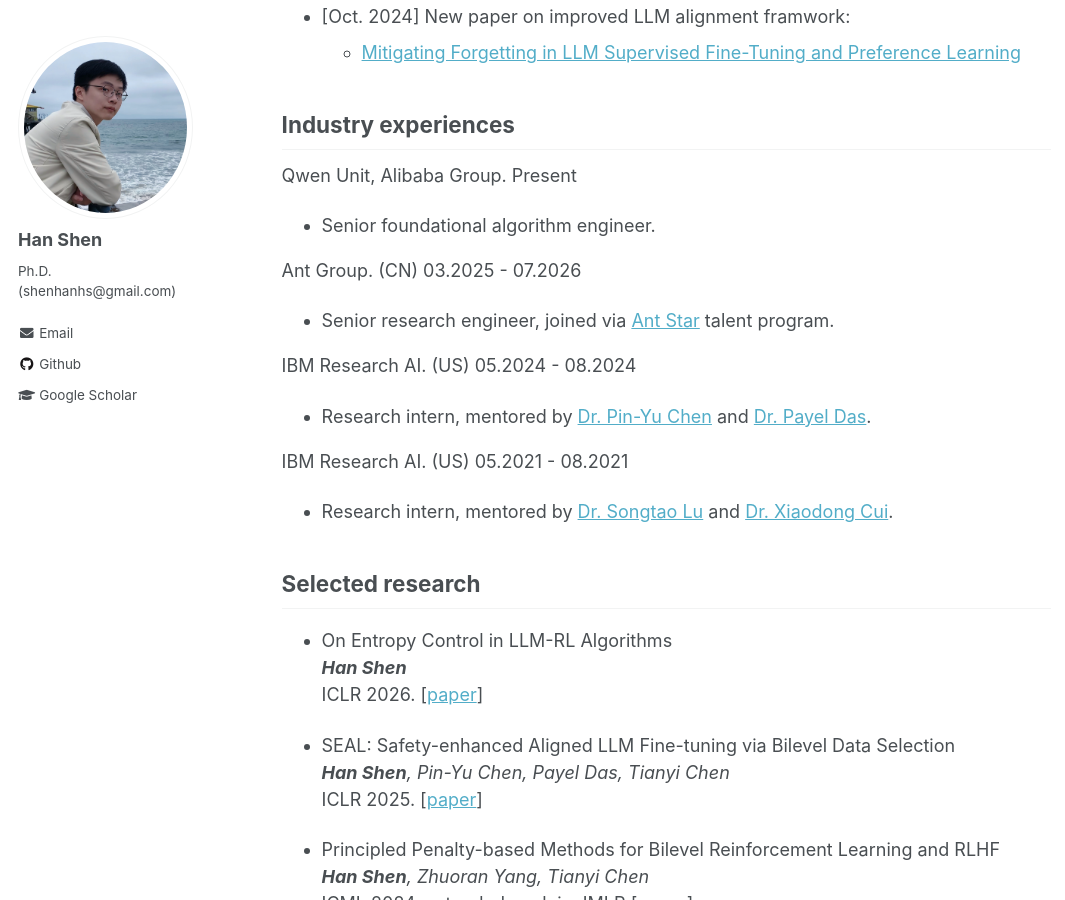
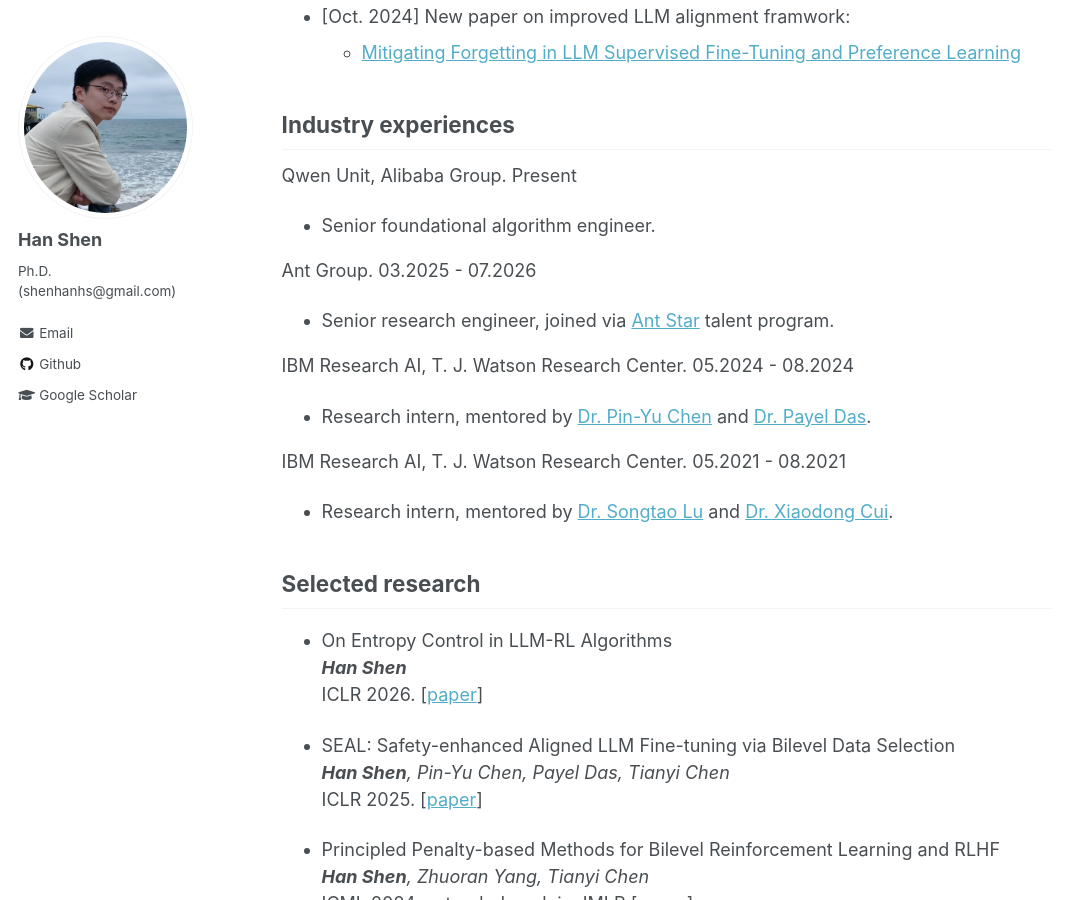
Before and after one commit to hanshen95/hanshen95.github.io, a Jekyll site: the page built from _pages/about.md, in a window 1280 px wide and 900 px high, scrolled down 1025 px. Shown: the whole window, without its empty margins (0-1065 px from the left). Built offline with Jekyll 4.4.1, drawn with Linux system fonts in a browser that asks for light colours.

Commit message:
Update about.md

```diff
--- a/_pages/about.md
+++ b/_pages/about.md
@@ -40,15 +40,15 @@ Qwen Unit, Alibaba Group. Present
 
 * Senior foundational algorithm engineer.
 
-Ant Group. (CN) 03.2025 - 07.2026
+Ant Group. 03.2025 - 07.2026
 
 * Senior research engineer, joined via [Ant Star](https://talent.antgroup.com/ant-star) talent program.
 
-IBM Research AI. (US) 05.2024 - 08.2024
+IBM Research AI, T. J. Watson Research Center. 05.2024 - 08.2024
 
 * Research intern, mentored by [Dr. Pin-Yu Chen](https://sites.google.com/site/pinyuchenpage/) and [Dr. Payel Das](https://scholar.google.com/citations?user=1vs31MgAAAAJ&hl=en).
 
-IBM Research AI. (US) 05.2021 - 08.2021
+IBM Research AI, T. J. Watson Research Center. 05.2021 - 08.2021
 
 * Research intern, mentored by [Dr. Songtao Lu](https://sites.google.com/site/lusongtaoee) and [Dr. Xiaodong Cui](https://research.ibm.com/people/xiaodong-cui).
 
```
